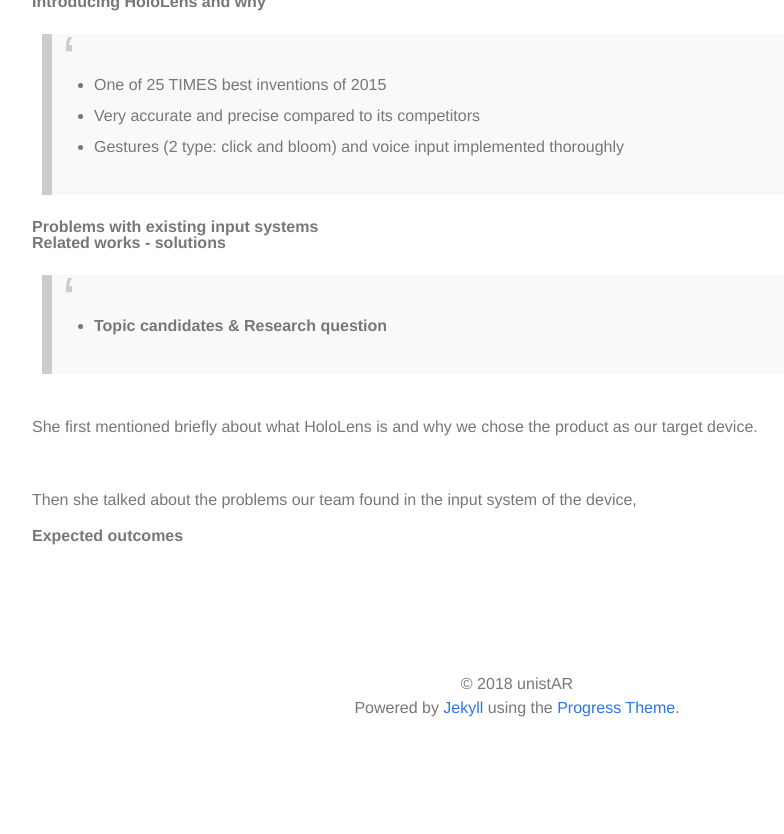
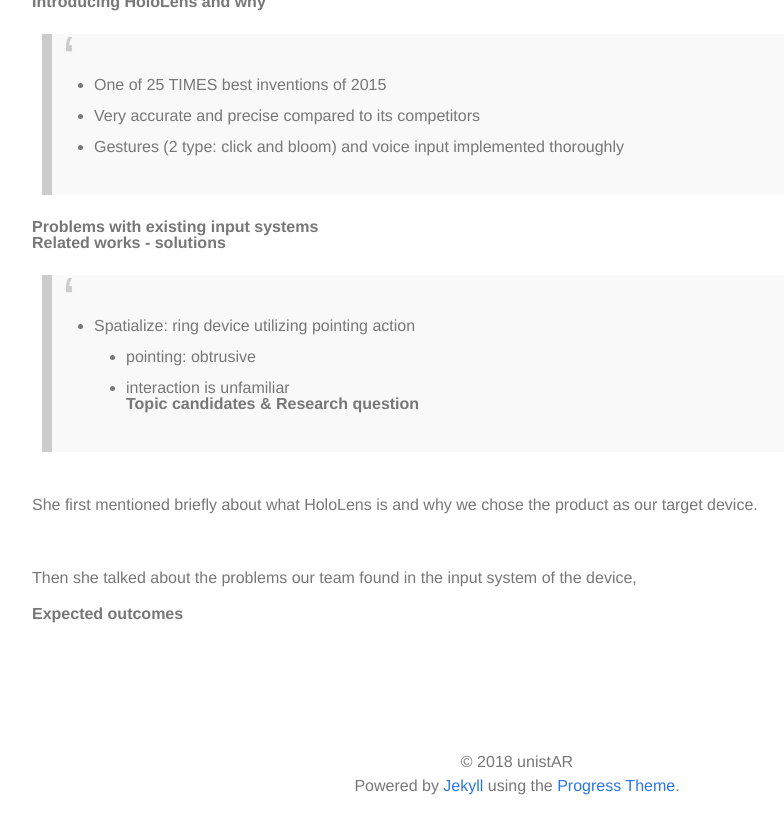
Before and after one commit to unist-AR/unist-AR.github.io, a Jekyll site: the page built from _posts/2018-03-30-Week-3.md, in a window 1280 px wide and 900 px high, scrolled down 1076 px. Shown: the top 834 px of the window, without its empty margins (123-907 px from the left). Built offline with Jekyll 4.4.1, drawn with Linux system fonts in a browser that asks for light colours; some web fonts are replaced.

Commit message:
trying to cut down the presentation part

```diff
--- a/_posts/2018-03-30-Week-3.md
+++ b/_posts/2018-03-30-Week-3.md
@@ -30,7 +30,9 @@
 #### Problems with existing input systems
 
 #### Related works - solutions
->-
+>- Spatialize: ring device utilizing pointing action
+>    - pointing: obtrusive
+>    - interaction is unfamiliar
 #### Topic candidates & Research question
 
 She first mentioned briefly about what HoloLens is and why we chose the product as our target device. <br>
```
